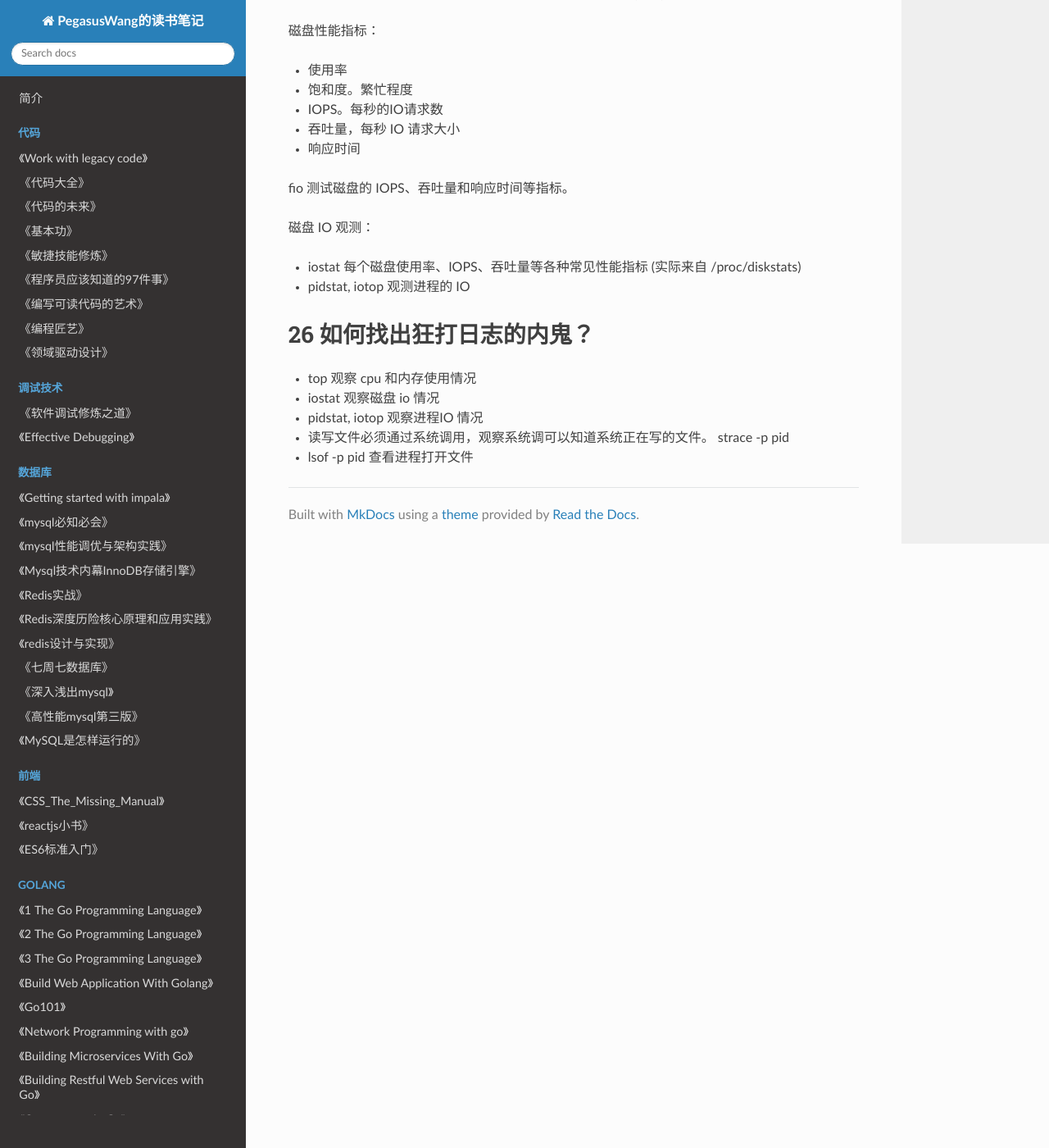
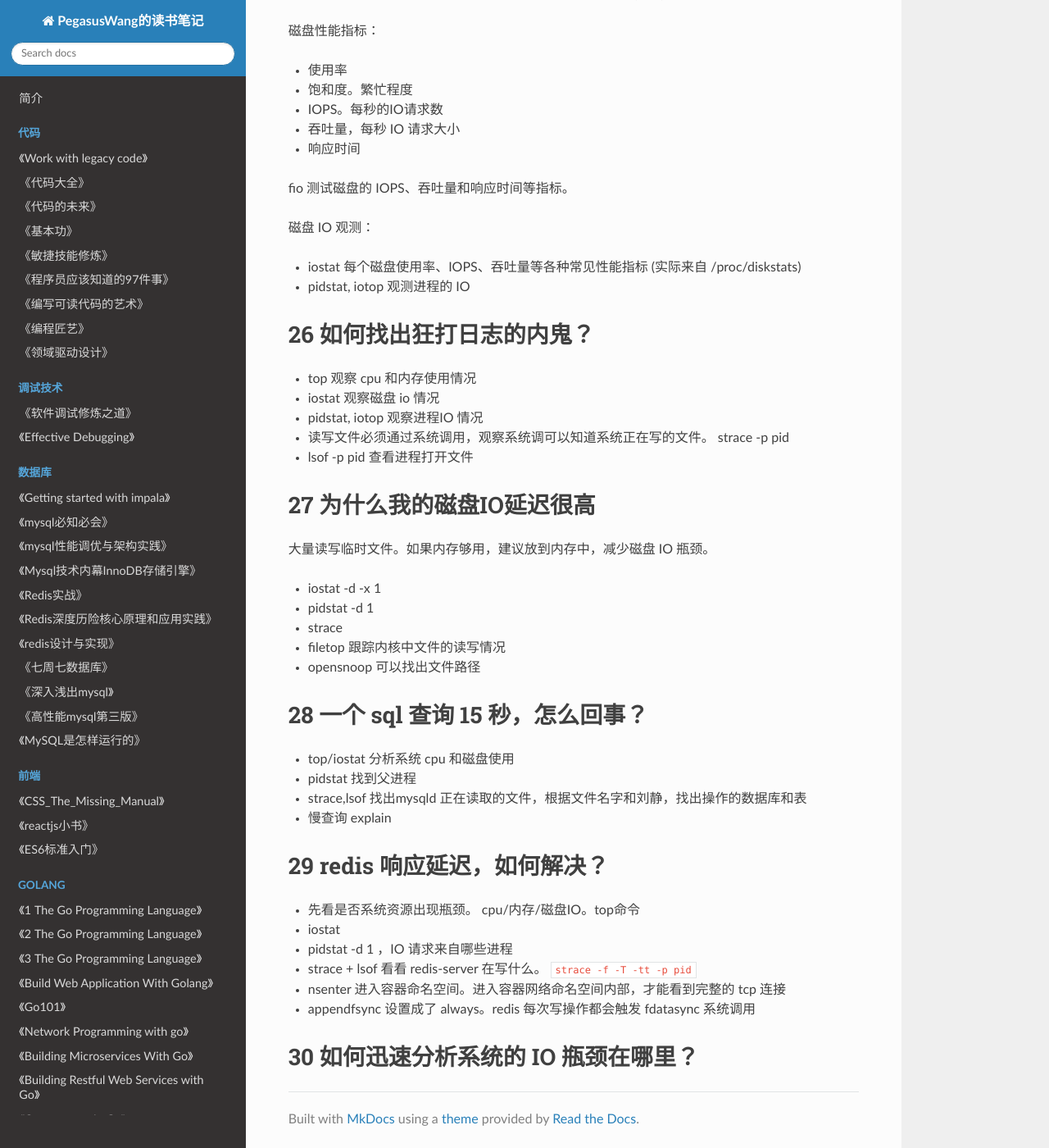
Before and after one commit to PegasusWang/booknotes, an MkDocs documentation site: the page built from docs/lecture/网课/linux性能优化/linux性能优化.md, in a window 1280 px wide and 1400 px high, scrolled down 13367 px. Shown: the whole window at 82% size. Built offline with MkDocs 1.6.1, drawn with Linux system fonts in a browser that asks for light colours; nearby versions of some CDN libraries.

Commit message:
linux性能优化

```diff
--- a/docs/lecture/网课/linux性能优化/linux性能优化.md
+++ b/docs/lecture/网课/linux性能优化/linux性能优化.md
@@ -342,3 +342,33 @@ fio 测试磁盘的 IOPS、吞吐量和响应时间等指标。
 - pidstat, iotop 观察进程IO 情况
 - 读写文件必须通过系统调用，观察系统调可以知道系统正在写的文件。 strace -p pid
 - lsof -p pid 查看进程打开文件
+
+# 27 为什么我的磁盘IO延迟很高
+
+大量读写临时文件。如果内存够用，建议放到内存中，减少磁盘 IO 瓶颈。
+
+- iostat -d -x 1
+- pidstat -d 1
+- strace
+- filetop 跟踪内核中文件的读写情况
+- opensnoop 可以找出文件路径
+
+# 28 一个 sql 查询 15 秒，怎么回事？
+
+- top/iostat 分析系统 cpu 和磁盘使用
+- pidstat 找到父进程
+- strace,lsof 找出mysqld 正在读取的文件，根据文件名字和刘静，找出操作的数据库和表
+- 慢查询 explain
+
+
+# 29 redis 响应延迟，如何解决？
+
+- 先看是否系统资源出现瓶颈。 cpu/内存/磁盘IO。top命令
+- iostat
+- pidstat -d 1 ，IO 请求来自哪些进程
+- strace + lsof 看看 redis-server 在写什么。 `strace -f -T -tt -p pid`
+- nsenter 进入容器命名空间。进入容器网络命名空间内部，才能看到完整的 tcp 连接
+- appendfsync 设置成了  always。redis 每次写操作都会触发 fdatasync 系统调用
+
+
+# 30 如何迅速分析系统的 IO 瓶颈在哪里？
```
